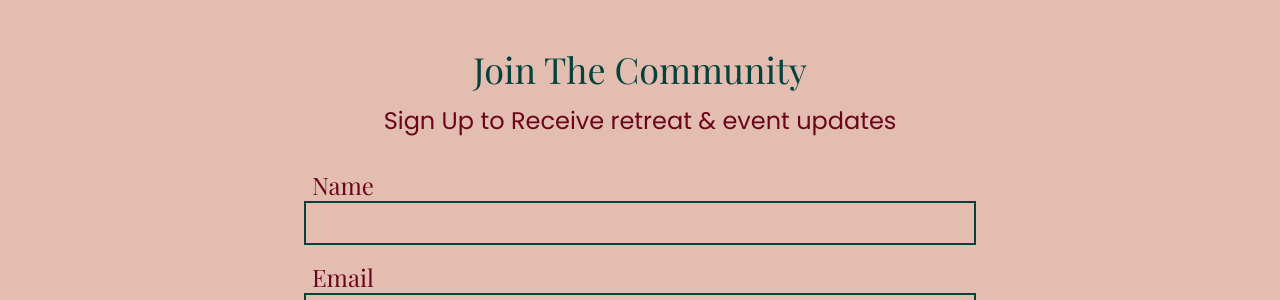
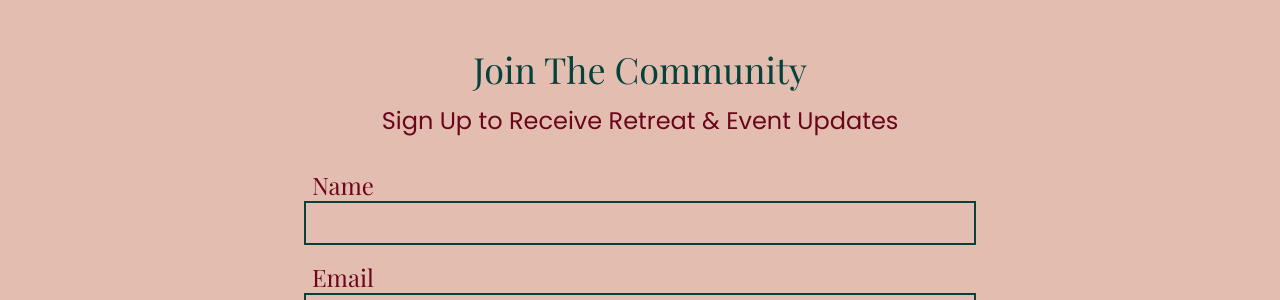
Before and after one commit to ViaSana/nl-healing, a Jekyll site: the page built from about.html, in a window 1280 px wide and 900 px high, scrolled down 1577 px. Shown: the part 156-456 px from the top of the window. Built offline with Jekyll 4.4.1, drawn with Linux system fonts in a browser that asks for light colours; some web fonts are replaced; a style sheet for code colours, icons or effects is not loaded.

Commit message:
Updated 4 files via CloudCannon.

```diff
--- a/_includes/site_footer.html
+++ b/_includes/site_footer.html
@@ -1,7 +1,9 @@
 <div class="relative text-center p-5p text-accent bg-primary" id="footer-contact_form">
   <h3 class="capitalize editable">Join The Community</h3>
-  <h6 class="editable">Sign Up to Receive retreat & event updates</h6>
-  <form class="grid max-w-2xl pt-4 mx-auto text-left" method="post" action="#" id="">
+  <h6 class="editable">
+      Sign Up to Receive Retreat &amp; Event Updates
+  </h6>
+  <form class="grid max-w-2xl pt-4 mx-auto text-left" method="post" action="#">
     <!--------- Name -------->
     <label for="name" class="ml-2 font-serif text-2xl capitalize"> Name </label>
     <input type="text" id="name" name="name" class="p-2 mb-4 bg-transparent border-2 border-secondary" />
@@ -10,14 +12,14 @@
     <label for="email" class="ml-2 font-serif text-2xl capitalize"> Email </label>
     <input type="email" id="email" name="email" class="p-2 mb-4 bg-transparent border-2 border-secondary" />
 
-    <input type="hidden" name="inbox_key" value="footer-contact_form">
-    <input type="text" name="_gotcha" style="display: none;">
+    <input type="hidden" name="inbox_key" value="footer-contact_form" />
+    <input type="text" name="_gotcha" style="display: none;" />
 
-    <div class="text-center"> <input class="btn btn-accent btn-wide" type="submit" value="Submit" id="submitBtn"/> </div>
+    <div class="text-center"> <input class="btn btn-accent btn-wide" type="submit" value="Submit" id="submitBtn" /> </div>
   </form>
   <div class="pt-6">
       <h5 class="font-sans font-medium font-light capitalize">Looking for something else? </h5>
-      <h6> Submit an inquiry or <br>
+      <h6> Submit an inquiry or <br />
       <a href="mailto:nance.sf@gmail.com">Email: nance.sf@gmail.com</a></h6>
   </div>
   <div id="thank_you" style="display: none;">
@@ -45,20 +47,20 @@
       </div>
       <!-- Centered Logo -->
       <div class="flex justify-center mb-4 md:mb-0 md:w-1/3">
-        <a href="/"><img src="/assets/images/logo_dark-bg.png" alt="NL Healing Logo" class="max-h-44"></a>
+        <a href="/"><img src="/assets/images/logo_dark-bg.png" alt="NL Healing Logo" class="max-h-44" /></a>
       </div>
       <!-- Right Aligned Contact -->
       <div class="flex justify-end text-center md:text-left md:w-1/3">
         <div class="md:mr-2">
           <h6>Contact</h6>
-          <hr class="md:w-[66%]">
+          <hr class="md:w-[66%]" />
           <div class="pt-4">
             <!-- IG Logo -->
             <a href="#">
-              <svg width="24px" height="24px" stroke-width="1.5" viewBox="0 2 24 24" fill="none" xmlns="http://www.w3.org/2000/svg" class="inline stroke-base-100">
-                  <path d="M12 16a4 4 0 100-8 4 4 0 000 8z" stroke-width="1.5" stroke-linecap="round" stroke-linejoin="round"></path>
-                  <path d="M3 16V8a5 5 0 015-5h8a5 5 0 015 5v8a5 5 0 01-5 5H8a5 5 0 01-5-5z" stroke-width="1.5"></path>
-                  <path d="M17.5 6.51l.01-.011" stroke-width="1.5" stroke-linecap="round" stroke-linejoin="round"></path>
+              <svg width="24px" height="24px" stroke-width="1.5" viewbox="0 2 24 24" fill="none" xmlns="http://www.w3.org/2000/svg" class="inline stroke-base-100">
+                  <path d="M12 16a4 4 0 100-8 4 4 0 000 8z" stroke-width="1.5" stroke-linecap="round" stroke-linejoin="round" />
+                  <path d="M3 16V8a5 5 0 015-5h8a5 5 0 015 5v8a5 5 0 01-5 5H8a5 5 0 01-5-5z" stroke-width="1.5" />
+                  <path d="M17.5 6.51l.01-.011" stroke-width="1.5" stroke-linecap="round" stroke-linejoin="round" />
               </svg>
             </a>
             <span class="text-lg">nancesf@gmail.com</span>
--- a/about.html
+++ b/about.html
@@ -7,16 +7,51 @@
   twitter_card:
   keywords:
   hide-from-google: false
-about-copy_html: |
-  My name is Nance Leombruno, born and raised in Amsterdam, The Netherlands, living a magical life surrounded by the beauty of Mother Nature in Marin County, Northern California.
-  <br><br>
-  I’m a certified Yoga- and Pilates teacher, Reiki practitioner, Intuitive Life coach and I facilitate women’s retreats, circles and workshops. I define myself as a holistic spiritual healer who reconnects women with their true-selves and guides women to live their most authentic and joyful lives. I work with a blend of intuitive energy reading and healing, movement through Yoga (Vinyasa and Yin), connecting with our inner world through meditation and visualization so we can bring harmony, joy and love for ourselves (back) into our lives.
-  <br><br>
-  In certain stages of their lives many women can feel “anchorless”, women go through multiple major transitions in their lives like becoming a mother, divorce or a breakup, miscarriage, postpartum depression, kids moving out, seeing and feeling our bodies change as we get older, menopause, feeling invisible and feeling lost or stuck in our lives. In these moments we need to take a step back and realize that our old self is going through a transformation and our “new” self isn’t fully born yet, that takes time and a lot of courage because we can’t bypass the inner work that needs to be done to go through such transformations and sometimes it can feel like you’re all alone going through this.
-  <br><br>
-  The women of today are given the message that we need to be strong, we need to step in our masculine energy, do everything on our own and not ask for help. Fewer women have the mental, emotional and physical support these days of a community of women and along with that for many women comes anxiety, loneliness, burn-out or depression. We women are programmed as women to commune with other women and it’s time to reconnect with our true nature, to tap back in with our divine feminine and reconnect with other women.
-  <br><br>
-  My mission is to hold a safe space for women to come together, to receive the emotional and physical support they need, having a tribe of women gives a woman the gift of being herself and knowing that she’s fully accepted without a need to be fixed.
+about-copy_html: >
+  My name is Nance Leombruno, born and raised in Amsterdam, The Netherlands,
+  living a magical life surrounded by the beauty of Mother Nature in Marin
+  County, Northern California.
+
+  <br /><br />
+
+  I’m a certified Yoga- and Pilates teacher, Reiki practitioner, Intuitive Life
+  coach and I facilitate women’s retreats, circles and workshops. I define
+  myself as a holistic spiritual healer who reconnects women with their
+  true-selves and guides women to live their most authentic and joyful lives. I
+  work with a blend of intuitive energy reading and healing, movement through
+  Yoga (Vinyasa and Yin), connecting with our inner world through meditation and
+  visualization so we can bring harmony, joy and love for ourselves (back) into
+  our lives.
+
+  <br /><br />
+
+  In certain stages of their lives many women can feel “anchorless”, women go
+  through multiple major transitions in their lives like becoming a mother,
+  divorce or a breakup, miscarriage, postpartum depression, kids moving out,
+  seeing and feeling our bodies change as we get older, menopause, feeling
+  invisible and feeling lost or stuck in our lives. In these moments we need to
+  take a step back and realize that our old self is going through a
+  transformation and our “new” self isn’t fully born yet, that takes time and a
+  lot of courage because we can’t bypass the inner work that needs to be done to
+  go through such transformations and sometimes it can feel like you’re all
+  alone going through this.
+
+  <br /><br />
+
+  The women of today are given the message that we need to be strong, we need to
+  step in our masculine energy, do everything on our own and not ask for help.
+  Fewer women have the mental, emotional and physical support these days of a
+  community of women and along with that for many women comes anxiety,
+  loneliness, burn-out or depression. We women are programmed as women to
+  commune with other women and it’s time to reconnect with our true nature, to
+  tap back in with our divine feminine and reconnect with other women.
+
+  <br /><br />
+
+  My mission is to hold a safe space for women to come together, to receive the
+  emotional and physical support they need, having a tribe of women gives a
+  woman the gift of being herself and knowing that she’s fully accepted without
+  a need to be fixed.
 ---
 {% include about-nance.html %}
 
```
Lines whose indentation alone changed are shown as unchanged.
